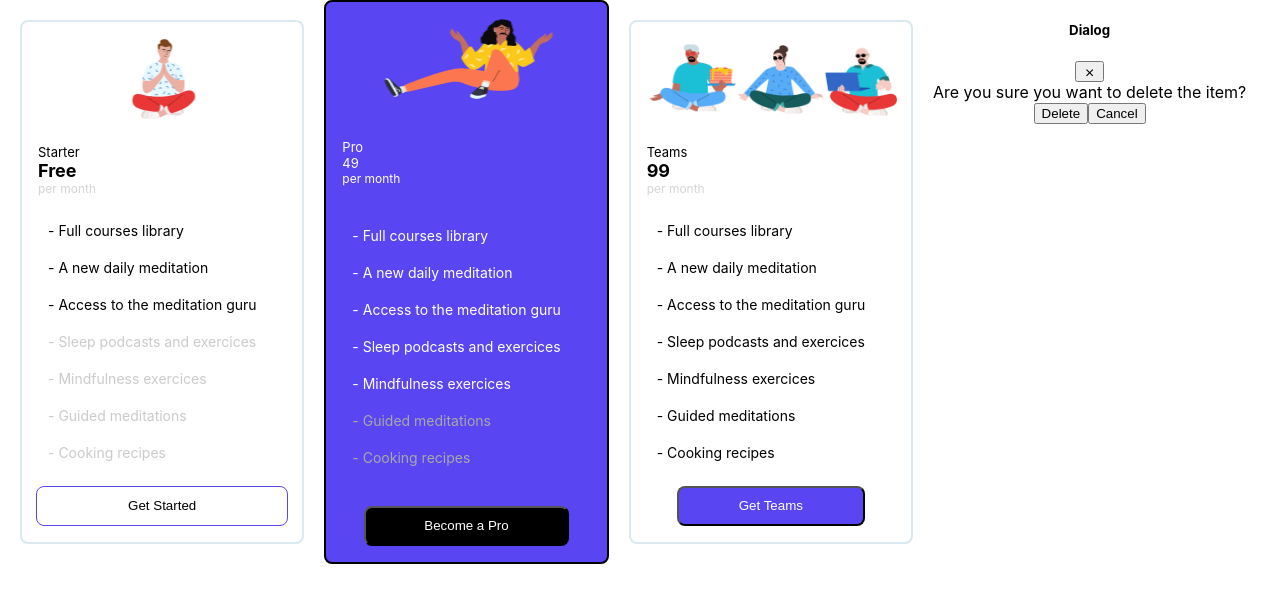
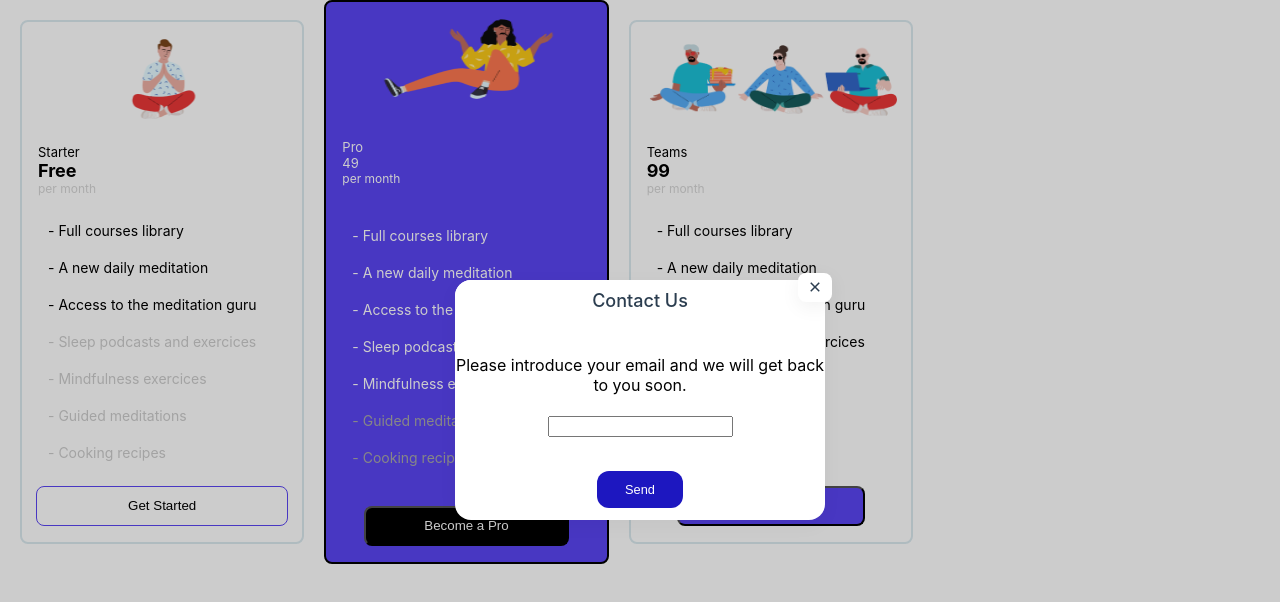
Before and after one commit to MrMhirs/fronthack, a React (Create React App) app: page / in a window 1280 px wide. Both pictures are taken after a click on the button "Get Started". Shown: the top 602 px of the page. Built offline with nearby package versions, Linux system fonts and the light colour scheme.

Commit message:
Contact Modal

```diff
--- a/src/App.js
+++ b/src/App.js
@@ -5,22 +5,30 @@ import Button from "./components/button/button";
 import Block from "./components/block/block";
 import Modal from "./components/modal/modal";
 
-
 function App() {
   const [isOpen, setIsOpen] = useState(false);
 
-
   const onclick = () => {
-    setIsOpen(true)
+    setIsOpen(!isOpen);
   };
-
 
   return (
     <div className="App">
       <Block type="Starter" style="white" onclick={onclick} />
-      <Block type="Pro" style="blue" onclick={onclick}/>
-      <Block type="Teams" style="white" onclick={onclick}/>
-      {isOpen && <Modal setIsOpen={setIsOpen} />}
+      <Block type="Pro" style="blue" onclick={onclick} />
+      <Block type="Teams" style="white" onclick={onclick} />
+
+      {isOpen && (
+        <Modal setIsOpen={setIsOpen}>
+          <div>
+            Please introduce your email and we will get back to you soon.
+          </div>
+          <br></br>
+          <input type="email" id="emails" name="emails" multiple></input>
+        </Modal>
+
+      )}
+
     </div>
   );
 }
--- a/src/components/button/button.css
+++ b/src/components/button/button.css
@@ -37,7 +37,7 @@
   box-shadow: 0 10px 20px -10px rgba(24, 90, 219, 0.6);
 }
 
-.black {
+.blackbutton {
   /* Button */
 
   /* Auto layout */
@@ -63,8 +63,14 @@
   order: 3;
   align-self: center;
   flex-grow: 0;
+  cursor: pointer;
+  transition: all 0.25s ease;
 }
 
+.blackbutton:hover {
+  transform: translateY(-5px);
+  box-shadow: 0 10px 20px -10px rgba(223, 226, 234, 0.6);
+}
 
 
 .bluebutton {
@@ -93,4 +99,11 @@
   order: 3;
   align-self: center;
   flex-grow: 0;
+  cursor: pointer;
+  transition: all 0.25s ease;
 }
+
+.bluebutton:hover {
+  transform: translateY(-5px);
+  box-shadow: 0 10px 20px -10px rgba(24, 90, 219, 0.6);
+}
--- a/src/components/button/button.jsx
+++ b/src/components/button/button.jsx
@@ -1,5 +1,6 @@
 import React from "react";
 import "./button.css";
+
 
 const data = {
   white: {
@@ -8,7 +9,7 @@ const data = {
   },
   black: {
     content: "Become a Pro",
-    style: "black",
+    style: "blackbutton",
   },
   blue: {
     content: "Get Teams",
--- a/src/components/modal/modal.css
+++ b/src/components/modal/modal.css
@@ -7,6 +7,8 @@
     left: 50%;
     transform: translate(-50%, -50%);
     position: absolute;
+
+
   }
 
   .centered {
@@ -17,17 +19,18 @@
   }
 
   .modal {
-    width: 250px;
-    height: 170px;
+    width: 370px;
+    height: 240px;
     background: white;
     color: white;
     z-index: 10;
     border-radius: 16px;
     box-shadow: 0 5px 20px 0 rgba(0, 0, 0, 0.04);
+
   }
 
   .modalHeader {
-    height: 50px;
+    height: 75px;
     background: white;
     overflow: hidden;
     border-top-left-radius: 16px;
@@ -44,10 +47,12 @@
   }
 
   .modalContent {
+
     padding: 10px;
     font-size: 14px;
     color: #2c3e50;
     text-align: center;
+
   }
 
   .modalActions {
@@ -61,6 +66,7 @@
     display: flex;
     justify-content: space-around;
     align-items: center;
+
   }
 
   .closeBtn {
@@ -87,7 +93,7 @@
     transform: translate(-4px, 4px);
   }
 
-  .deleteBtn {
+  .sendBtn {
     margin-top: 10px;
     cursor: pointer;
     font-weight: 500;
@@ -96,14 +102,14 @@
     font-size: 0.8rem;
     border: none;
     color: #fff;
-    background: #ff3e4e;
+    background: #1d17c0;
     transition: all 0.25s ease;
   }
 
-  .deleteBtn:hover {
-    box-shadow: 0 10px 20px -10px rgba(255, 62, 78, 0.6);
+  .sendBtn:hover {
+    box-shadow: 0 10px 20px -10px rgba(107, 62, 65, 0.6);
     transform: translateY(-5px);
-    background: #ff3e4e;
+    background: #47c4e7;
   }
 
   .cancelBtn {
@@ -142,3 +148,7 @@
     transform: translateY(-5px);
     box-shadow: 0 10px 20px -10px rgba(24, 90, 219, 0.6);
   }
+
+  .div1 {
+    color: black;
+  }
--- a/src/components/modal/modal.jsx
+++ b/src/components/modal/modal.jsx
@@ -1,34 +1,23 @@
 import React from "react";
-import styles from "./modal.css";
 import { RiCloseLine } from "react-icons/ri";
 
-
-
-const Modal = ({ setIsOpen }) => {
+const Modal = ({ setIsOpen, children }) => {
   return (
     <>
-      <div className={styles.darkBG} onClick={() => setIsOpen(false)} />
-      <div className={styles.centered}>
-        <div className={styles.modal}>
-          <div className={styles.modalHeader}>
-            <h5 className={styles.heading}>Dialog</h5>
+      <div className="darkBG" onClick={() => setIsOpen(false)} />
+      <div className="centered">
+        <div className="modal">
+          <div className="modalHeader">
+            <h5 className="heading">Contact Us</h5>
           </div>
-          <button className={styles.closeBtn} onClick={() => setIsOpen(false)}>
+          <button className="closeBtn" onClick={() => setIsOpen(false)}>
             <RiCloseLine style={{ marginBottom: "-3px" }} />
           </button>
-          <div className={styles.modalContent}>
-            Are you sure you want to delete the item?
-          </div>
-          <div className={styles.modalActions}>
-            <div className={styles.actionsContainer}>
-              <button className={styles.deleteBtn} onClick={() => setIsOpen(false)}>
-                Delete
-              </button>
-              <button
-                className={styles.cancelBtn}
-                onClick={() => setIsOpen(false)}
-              >
-                Cancel
+          <div className="div1">{children}</div>
+          <div className="modalActions">
+            <div className="actionsContainer">
+              <button className="sendBtn" onClick={() => setIsOpen(false)}>
+                Send
               </button>
             </div>
           </div>
--- a/src/index.js
+++ b/src/index.js
@@ -3,6 +3,8 @@ import ReactDOM from "react-dom/client";
 import "./index.css";
 import "./components/button/button.css";
 import "./components/block/block.css";
+import "./components/modal/modal.css";
+
 
 import App from "./App";
 import reportWebVitals from "./reportWebVitals";
```
Also changed, not shown: src/index.css (line endings or trailing spaces).
